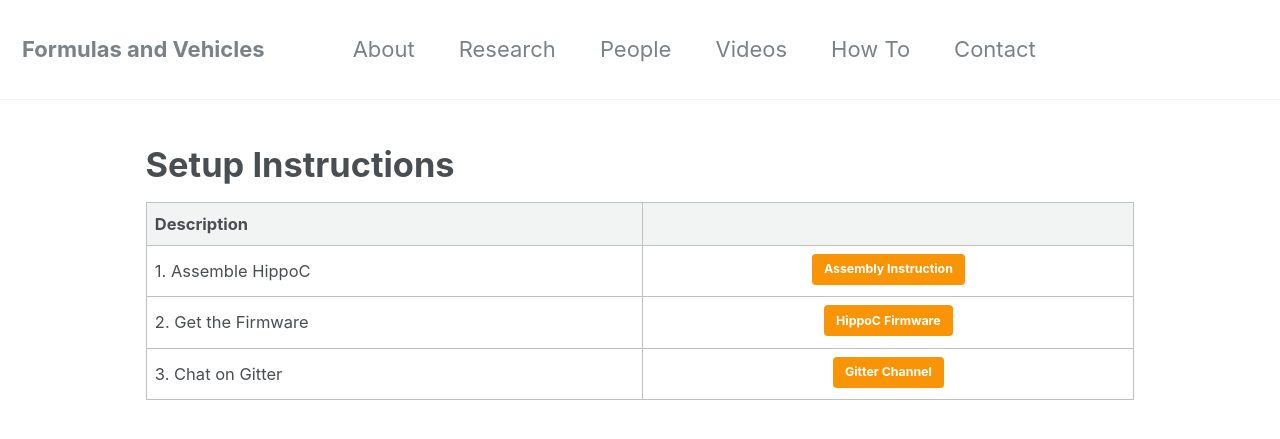
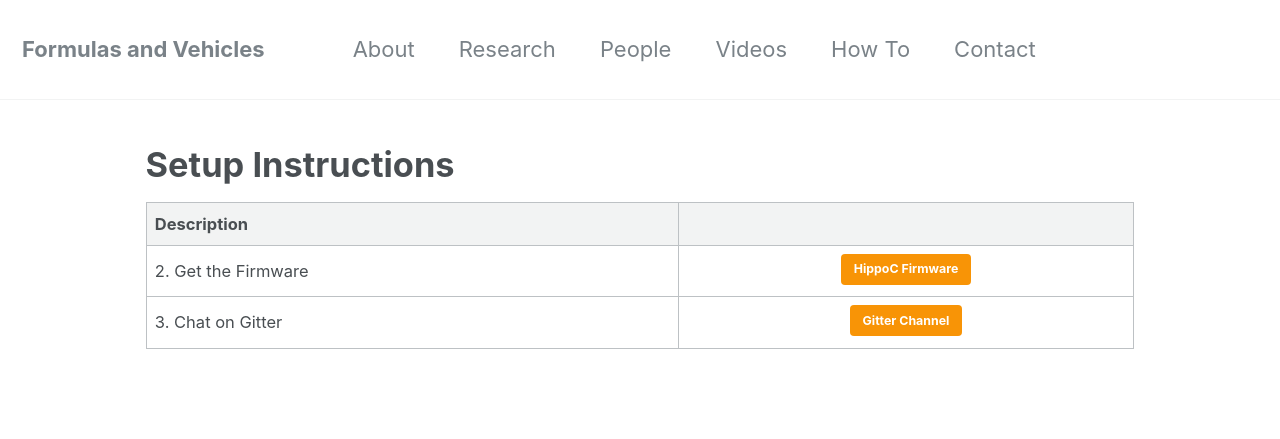
Before and after one commit to TUHH-MUM/tuhh-mum.github.io, a Jekyll site: the page built from _pages/howto.md, in a window 1280 px wide. Shown: the top 439 px of the page. Built offline with Jekyll 4.4.1, drawn with Linux system fonts in a browser that asks for light colours.

Commit message:
Update howto.md

```diff
--- a/_pages/howto.md
+++ b/_pages/howto.md
@@ -26,10 +26,6 @@ sitemap: false
   </thead>
   <tbody>
     <tr>
-      <td>1. Assemble HippoC</td>
-      <td><div style="vertical-align: middle; text-align: center;"><a href="https://docs.google.com/document/d/11WKaHUoH1xX45gRUPEUhiivS0rM51P3NbSzRF93s31c/edit?usp=sharing" class="btn btn--warning" target="_blank">Assembly Instruction</a></div></td>
-    </tr>
-    <tr>
       <td>2. Get the Firmware</td>
       <td><div style="vertical-align: middle; text-align: center;"><a href="https://github.com/EugenSol/HippoC" class="btn btn--warning" target="_blank">HippoC Firmware</a></div></td>
     </tr>
```
